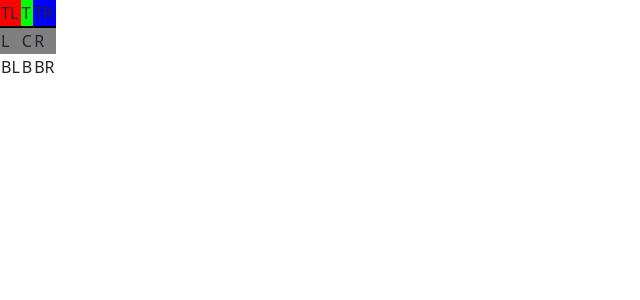
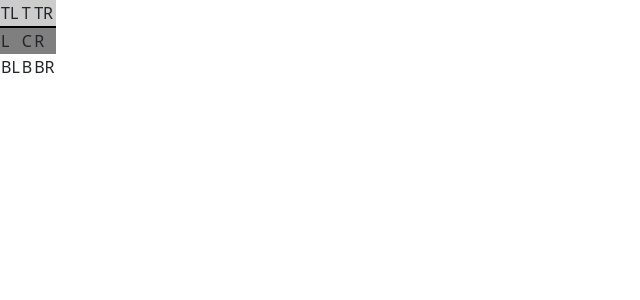
Before and after one commit to elide-us/TheOracle, a Flask app: page /cpl in a window 1280 px wide. Shown: the top 300 px of the page, without its empty margins (0-640 px from the left). Run offline with Flask 3, Linux system fonts and the light colour scheme.

Commit message:
Update control_panel.html

```diff
--- a/templates/control_panel.html
+++ b/templates/control_panel.html
@@ -10,9 +10,9 @@
 <body>
 <table>
   <tr class="header-row">
-    <td style="background: #ff0000">TL</td>
-    <td style="background: #00ff00">T</td>
-    <td style="background: #0000ff;">TR</td>
+    <td class="header-row">TL</td>
+    <td class="header-row">T</td>
+    <td class="header-row">TR</td>
   </tr>
   <tr class="odd-row">
     <td>L</td>
```
